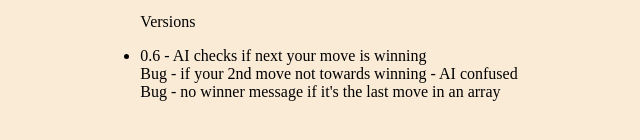
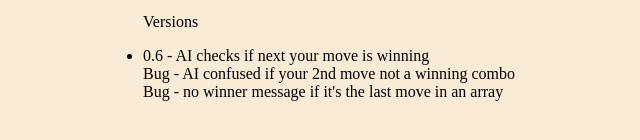
Before and after one commit to niaugi/niaugi.github.io, a plain HTML site: page index.html in a window 1280 px wide. Shown: the part 520-660 px from the top of the page, 331-971 px from the left. Drawn offline with Linux system fonts and the light colour scheme.

Commit message:
Update index.html

```diff
--- a/index.html
+++ b/index.html
@@ -52,7 +52,7 @@
         <ul>Versions
             <li>0.6 - AI checks if next your move is winning</li>
             <!-- <span>Bug - (rare) AI will not complete its winning move if it's in danger</span> -->
-            <span>Bug - if your 2nd move not towards winning - AI confused</span>
+            <span>Bug - AI confused if your 2nd move not a winning combo</span>
             <span>Bug - no winner message if it's the last move in an array</span>
         </ul>
     </main>
```
